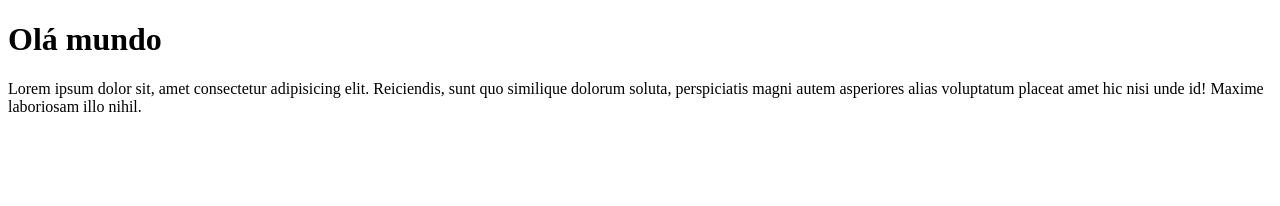
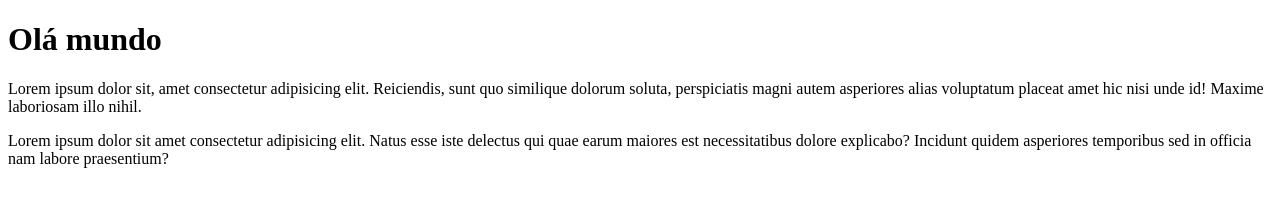
Before and after one commit to MateusOlDev/ola-mundo, a plain HTML site: page projeto/index.html in a window 1280 px wide. Drawn offline with Linux system fonts and the light colour scheme.

Commit message:
Update index.html

```diff
--- a/projeto/index.html
+++ b/projeto/index.html
@@ -8,5 +8,7 @@
 <body>
     <h1>Olá mundo</h1>
     <p>Lorem ipsum dolor sit, amet consectetur adipisicing elit. Reiciendis, sunt quo similique dolorum soluta, perspiciatis magni autem asperiores alias voluptatum placeat amet hic nisi unde id! Maxime laboriosam illo nihil.</p>
+    <p>Lorem ipsum dolor sit amet consectetur adipisicing elit. Natus esse iste delectus qui quae earum maiores est necessitatibus dolore explicabo? Incidunt quidem asperiores temporibus sed in officia nam labore praesentium?
+    </p>
 </body>
 </html>
```
